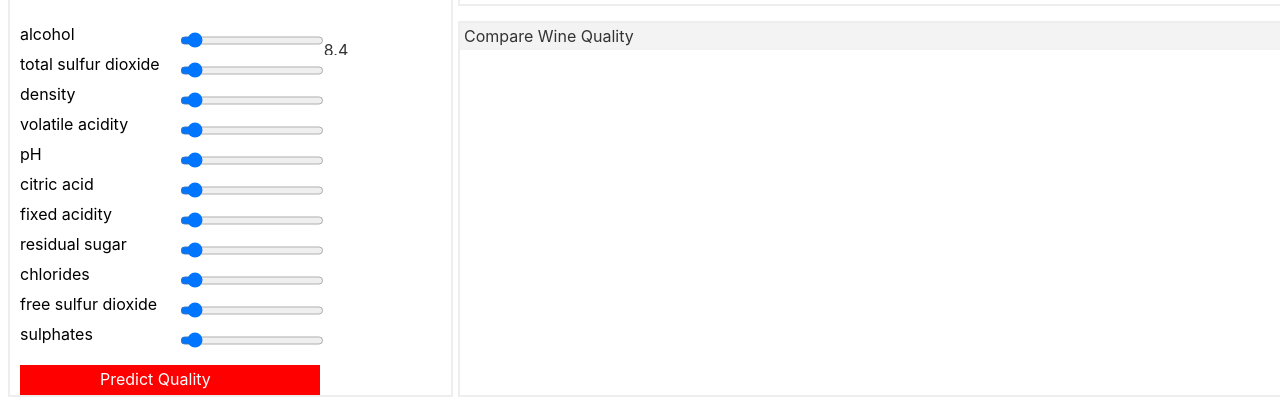
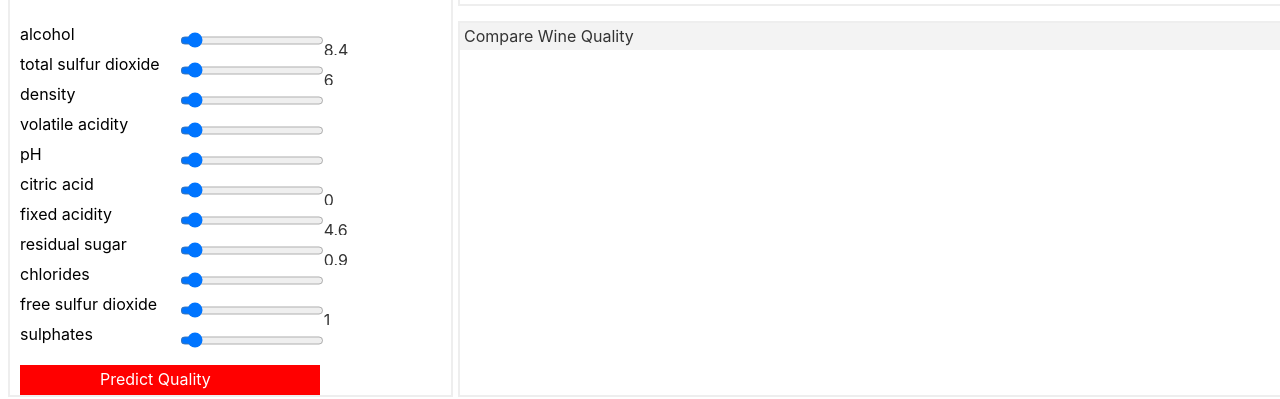
Before and after one commit to yashianand/multivariate-data-analyzer, a Svelte app: page / in a window 1280 px wide. Shown: the part 484-883 px from the top of the page. Built offline with nearby package versions, Linux system fonts and the light colour scheme.

Commit message:
slider range added

```diff
--- a/src/App.svelte
+++ b/src/App.svelte
@@ -256,57 +256,57 @@
 							<text x="10" y="{1*30+15}" width="80%" height="10">alcohol</text>
 							<foreignObject x="170" y="{1*30}" width="170" height="30">
 								<input type="range" value="8.4" min="8.4" max="14.9" class="slider" id="myRange" oninput="this.nextElementSibling.value = this.value">
-								<output x="350" y="{1*30+20}" width="80%" height="10">8.4</output>
+								<output>8.4</output>
 							</foreignObject>
 							<text x="10" y="{2*30+15}" width="80%" height="10">total sulfur dioxide</text>
                             <foreignObject x="170" y="{2*30}" width="170" height="30">
                                 <input type="range" value="6" min="6" max="289" class="slider" id="myRange" oninput="this.nextElementSibling.value = this.value">
-                                <output x="350" y="{2*30+20}" width="80%" height="10"></output>
+								<output>6</output>
                             </foreignObject>
                             <text x="10" y="{3*30+15}" width="80%" height="10">density</text>
                             <foreignObject x="170" y="{3*30}" width="170" height="30">
                                 <input type="range" value="0.99007" min="0.99007" max="1.00369" class="slider" id="myRange" oninput="this.nextElementSibling.value = this.value">
-                                <output x="350" y="{3*30+20}" width="80%" height="10"></output>
+                                <output>0.99007</output>
                             </foreignObject>
                             <text x="10" y="{4*30+15}" width="80%" height="10">volatile acidity</text>
                             <foreignObject x="170" y="{4*30}" width="170" height="30">
                                 <input type="range" value="0.12" min="0.12" max="1.58" class="slider" id="myRange" oninput="this.nextElementSibling.value = this.value">
-                                <output x="350" y="{4*30+20}" width="80%" height="10"></output>
+                                <output>0.12</output>
                             </foreignObject>
                             <text x="10" y="{5*30+15}" width="80%" height="10">pH</text>
                             <foreignObject x="170" y="{5*30}" width="170" height="30">
                                 <input type="range" value="2.74" min="2.74" max="4.01" class="slider" id="myRange" oninput="this.nextElementSibling.value = this.value">
-                                <output x="350" y="{5*30+20}" width="80%" height="10"></output>
+								<output>2.74</output>
                             </foreignObject>
 							<text x="10" y="{6*30+15}" width="80%" height="10">citric acid</text>
                             <foreignObject x="170" y="{6*30}" width="170" height="30">
                                 <input type="range" value="0" min="0" max="1" class="slider" id="myRange" oninput="this.nextElementSibling.value = this.value">
-                                <output x="350" y="{6*30+20}" width="80%" height="10"></output>
+								<output>0</output>
                             </foreignObject>
                             <text x="10" y="{7*30+15}" width="80%" height="10">fixed acidity</text>
                             <foreignObject x="170" y="{7*30}" width="170" height="30">
                                 <input type="range" value="4.6" min="4.6" max="15.9" class="slider" id="myRange" oninput="this.nextElementSibling.value = this.value">
-                                <output x="350" y="{7*30+20}" width="80%" height="10"></output>
+								<output>4.6</output>
                             </foreignObject>
 							<text x="10" y="{8*30+15}" width="80%" height="10">residual sugar</text>
                             <foreignObject x="170" y="{8*30}" width="170" height="30">
                                 <input type="range" value="0.9" min="0.9" max="15.5" class="slider" id="myRange" oninput="this.nextElementSibling.value = this.value">
-                                <output x="350" y="{8*30+20}" width="80%" height="10"></output>
+								<output>0.9</output>
                             </foreignObject>
 							<text x="10" y="{9*30+15}" width="80%" height="10">chlorides</text>
                             <foreignObject x="170" y="{9*30}" width="170" height="30">
                                 <input type="range" value="0.012" min="0.012" max="0.611" class="slider" id="myRange" oninput="this.nextElementSibling.value = this.value">
-                                <output x="350" y="{9*30+20}" width="80%" height="10"></output>
+								<output>0.012</output>
                             </foreignObject>
 							<text x="10" y="{10*30+15}" width="80%" height="10">free sulfur dioxide</text>
                             <foreignObject x="170" y="{10*30}" width="170" height="30">
                                 <input type="range" value="1" min="1" max="72" class="slider" id="myRange" oninput="this.nextElementSibling.value = this.value">
-                                <output x="350" y="{10*30+20}" width="80%" height="10"></output>
+								<output>1</output>
                             </foreignObject>
                             <text x="10" y="{11*30+15}" width="80%" height="10">sulphates</text>
                             <foreignObject x="170" y="{11*30}" width="170" height="30">
                                 <input type="range" value="0.33" min="0.33" max="2" class="slider" id="myRange" oninput="this.nextElementSibling.value = this.value">
-                                <output x="350" y="{11*30+20}" width="80%" height="10"></output>
+								<output>0.33</output>
                             </foreignObject>
 
 								<!-- <text x="350" y="{i*30+20}" width="80%" height="10">0</text> -->
```
